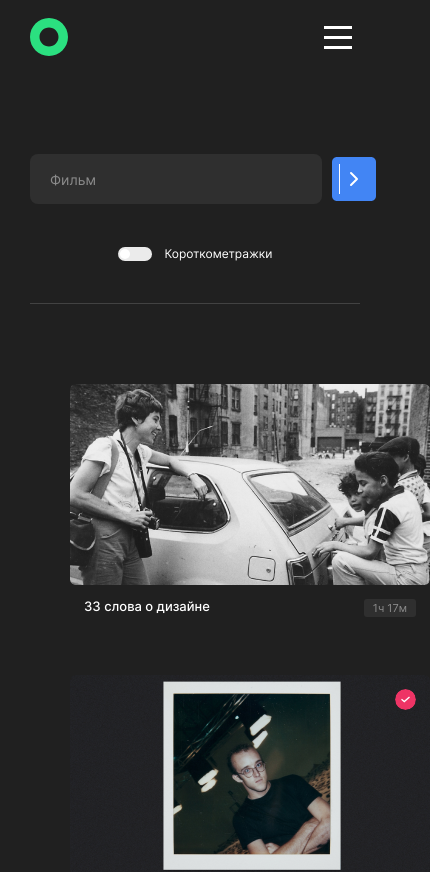
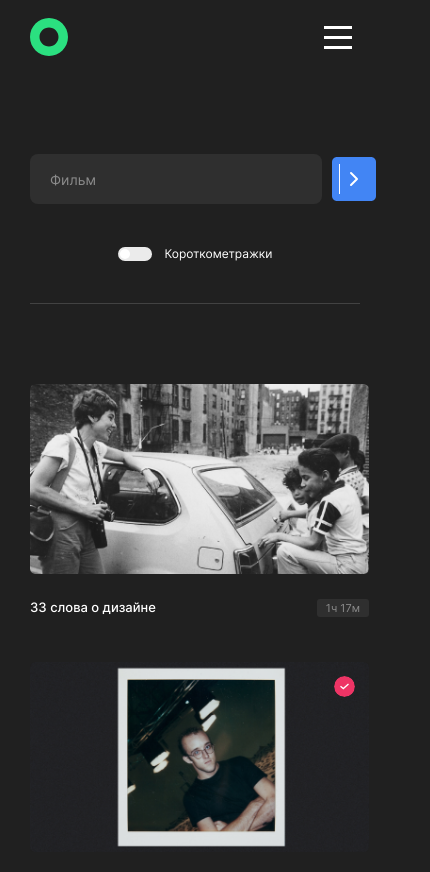
Before and after one commit to BuyanauskasAA/movies-explorer-frontend, a React (Create React App) app: page /movies in a window 390 px wide. Shown: the top 872 px of the page, 430 px wide, since content can reach past the window. Built offline with nearby package versions, Linux system fonts and the light colour scheme.

Commit message:
feat: сверстать movies-card-list и movies-card для 768px

```diff
--- a/src/components/MoviesCard/MoviesCard.css
+++ b/src/components/MoviesCard/MoviesCard.css
@@ -70,10 +70,17 @@
 }
 
 .movies-card__title {
+  max-height: 32px;
   margin: 0;
+  margin-top: 1px;
   font-weight: 500;
   font-size: 13px;
   line-height: 1.21;
+  overflow: hidden;
+  text-overflow: ellipsis;
+  display: -webkit-box;
+  -webkit-line-clamp: 2;
+  -webkit-box-orient: vertical;
 }
 
 .movies-card__duration {
@@ -89,3 +96,17 @@
   color: #8b8b8b;
   box-sizing: border-box;
 }
+
+@media (max-width: 768px) {
+  .movies-card__image {
+    height: 190px;
+  }
+
+  .movies-card__caption {
+    padding: 25px 0 0;
+  }
+
+  .movies-card__title {
+    -webkit-line-clamp: 1;
+  }
+}
--- a/src/components/MoviesCardList/MoviesCardList.css
+++ b/src/components/MoviesCardList/MoviesCardList.css
@@ -5,9 +5,9 @@
 .movies-card-list__container {
   display: grid;
   grid-template-columns: repeat(auto-fit, 360px);
-  grid-template-rows: 260px;
-  grid-auto-rows: 260px;
-  gap: 31px 30px;
+  grid-template-rows: 250px;
+  grid-auto-rows: 250px;
+  gap: 41px 30px;
   margin: 0;
   padding: 0;
   list-style: none;
@@ -15,7 +15,7 @@
 
 .movies-card-list__load-more-button {
   display: block;
-  margin: 47px auto 10px;
+  margin: 59px auto 10px;
   padding: 11px 147px 9px;
   border: 1px solid #424242;
   border-radius: 6px;
@@ -31,3 +31,19 @@
 .movies-card-list__load-more-button:hover {
   opacity: 0.8;
 }
+
+@media (max-width: 768px) {
+  .movies-card-list {
+    padding: 70px 30px 105px;
+  }
+
+  .movies-card-list__container {
+    grid-template-columns: repeat(auto-fit, 339px);
+    grid-template-rows: 237px;
+    grid-auto-rows: 237px;
+  }
+
+  .movies-card-list__load-more-button {
+    margin: 56px auto 10px;
+  }
+}
--- a/src/components/SavedMovies/SavedMovies.css
+++ b/src/components/SavedMovies/SavedMovies.css
@@ -0,0 +1,3 @@
+.movies {
+  flex: 1 1 auto;
+}
--- a/src/utils/movies-list.js
+++ b/src/utils/movies-list.js
@@ -66,7 +66,7 @@ const moviesList = [
     imageLink: gimmeDanger,
     name: 'Gimme Danger: История Игги и The Stooges',
     duration: 77,
-    isSaved: false,
+    isSaved: true,
   },
   {
     _id: 9,
```
